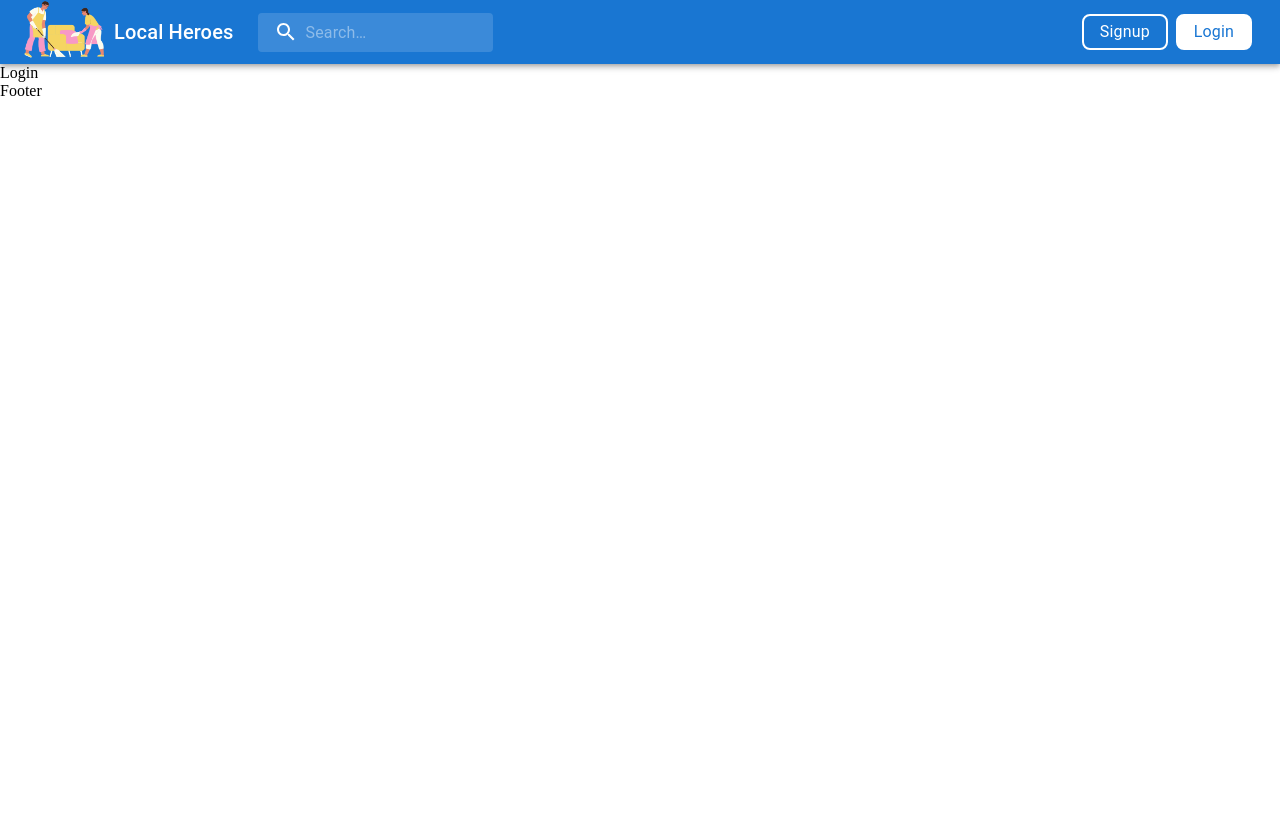
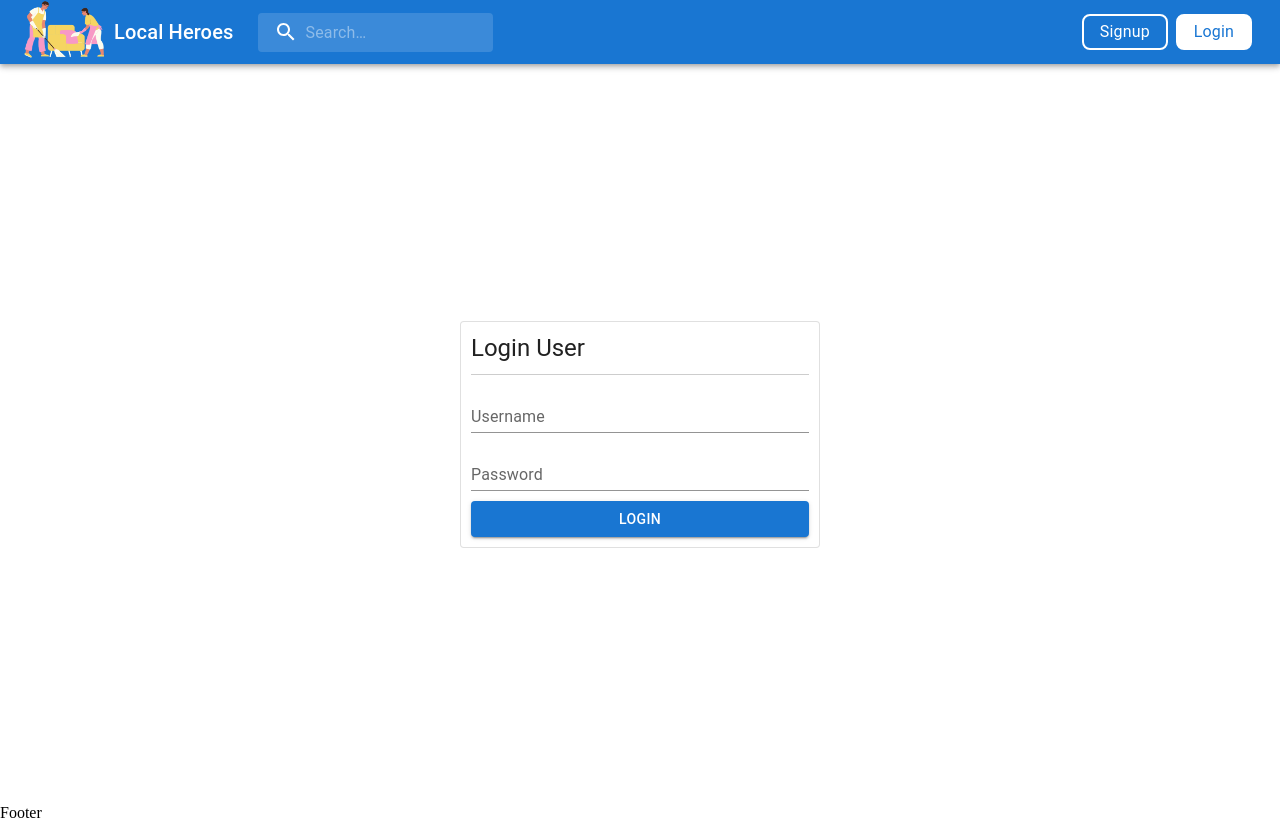
Before and after one commit to shruti-202/local-heroes-fe, a React (Vite) app: page /login in a window 1280 px wide. Before the commit the page ends 800 px from the top, so only its background shows below. Built offline with nearby package versions, Linux system fonts and the light colour scheme.

Commit message:
feat : login user

```diff
--- a/src/pages/Login.tsx
+++ b/src/pages/Login.tsx
@@ -1,11 +1,90 @@
-
+import {
+  Button,
+  Card,
+  FormControl,
+  TextField,
+  Typography,
+} from "@mui/material";
+import Container from "../components/atoms/Container";
+import React from "react";
+import apiCall from "../utils/apiUtils";
+import API_ENUM from "../enum/API_ENUM";
+import { Navigate } from "react-router-dom";
 
 const Login = () => {
+  const [username, setUsername] = React.useState("");
+  const [password, setPassword] = React.useState("");
+  const [redirectToHome, setRedirectToHome] = React.useState(false);
+
+  if (redirectToHome) return <Navigate to={"/"} />;
+
+  const handleUsernameChange = (ev: any) => {
+    setUsername(ev.target.value);
+  };
+
+  const handlePasswordChange = (ev: any) => {
+    setPassword(ev.target.value);
+  };
+
+  const resetForm = () => {
+    setUsername("");
+    setPassword("");
+  };
+
+  const handleSubmit = async () => {
+    const data = await apiCall(API_ENUM.LOGIN, { username, password });
+
+    if (data?.success) {
+      resetForm();
+      setRedirectToHome(true);
+    }
+  };
+
   return (
-    <div>
-      Login
-    </div>
-  )
-}
+    <Container>
+      <div style={{ display: "flex", height: "90vh" }}>
+        <Card
+          variant="outlined"
+          sx={{ padding: "10px", margin: "auto", minWidth: "360px" }}
+        >
+          <FormControl fullWidth>
+            <Typography
+              style={{
+                marginBottom: "10px",
+                borderBottom: "1px solid #cdcdcd",
+                paddingBottom: "10px",
+              }}
+              variant="h5"
+            >
+              Login User
+            </Typography>
+            <TextField
+              style={{ marginBottom: "10px" }}
+              type="text"
+              id="standard-basic"
+              label="Username"
+              variant="standard"
+              value={username}
+              onChange={handleUsernameChange}
+            />
+            <TextField
+              style={{ marginBottom: "10px" }}
+              type="password"
+              id="standard-basic"
+              label="Password"
+              variant="standard"
+              value={password}
+              onChange={handlePasswordChange}
+            />
 
-export default Login
+            <Button onClick={handleSubmit} variant="contained">
+              Login
+            </Button>
+          </FormControl>
+        </Card>
+      </div>
+    </Container>
+  );
+};
+
+export default Login;
```
